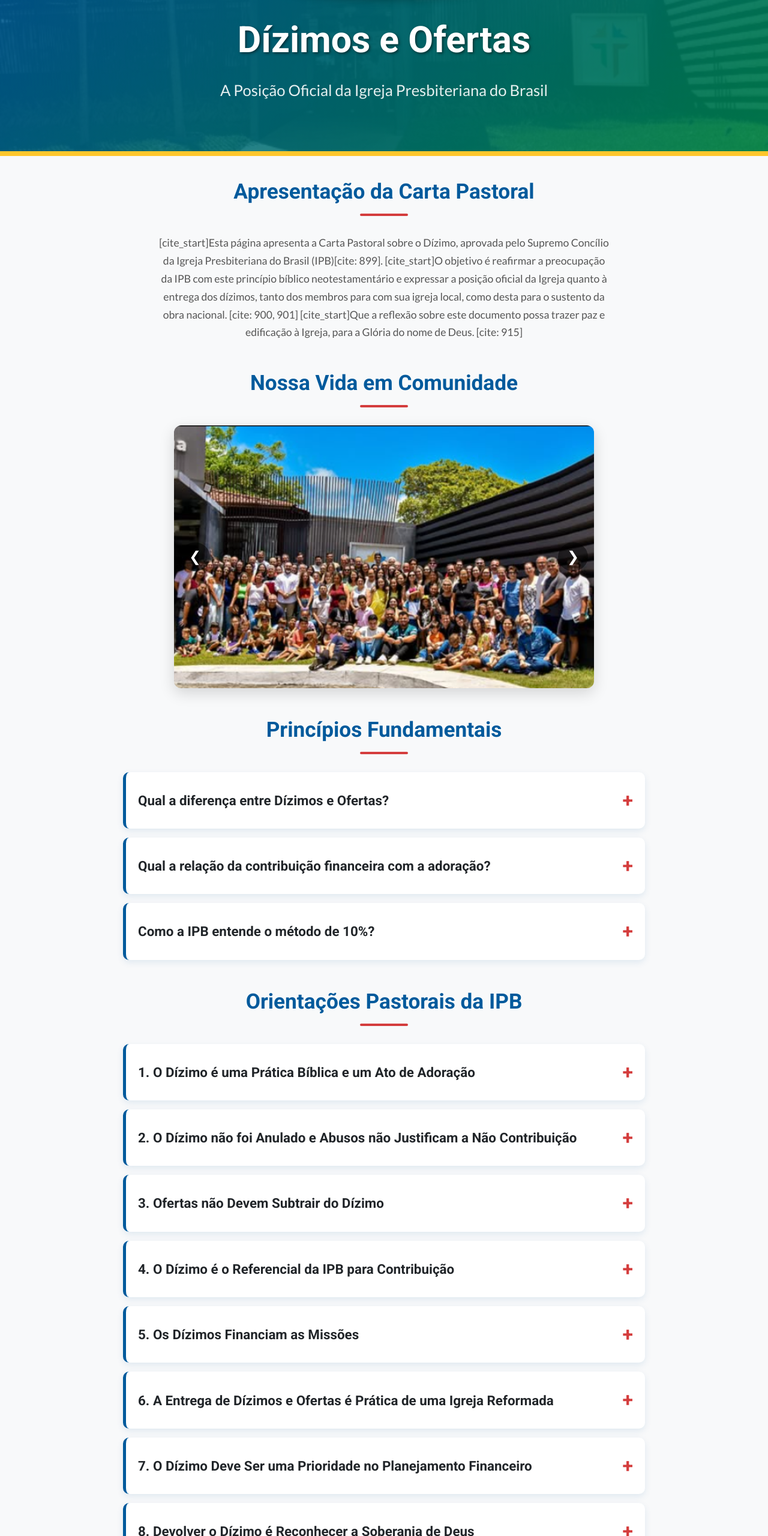
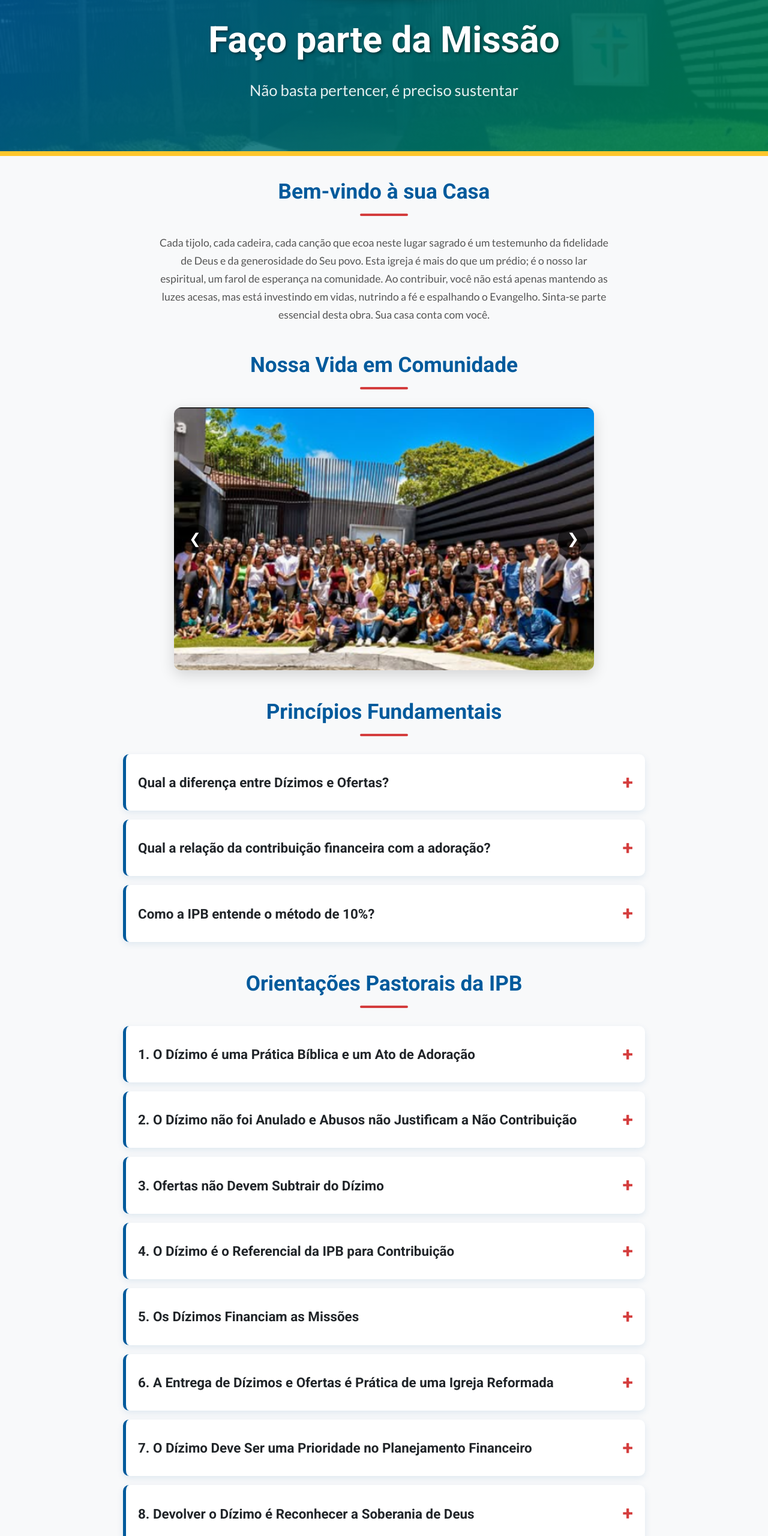
Before and after one commit to rodrigoniskier/dizimos, a plain HTML site: page index.html in a window 1280 px wide. Shown: the part 120-2680 px from the top of the page at 60% size. Drawn offline with Linux system fonts and the light colour scheme.

Commit message:
Update index.html

```diff
--- a/index.html
+++ b/index.html
@@ -3,7 +3,7 @@
 <head>
     <meta charset="UTF-8">
     <meta name="viewport" content="width=device-width, initial-scale=1.0">
-    <title>Carta Pastoral sobre Dízimos e Ofertas - IPB</title>
+    <title>Guia sobre Dízimos e Ofertas - Igreja Presbiteriana de Altiplano</title>
     <link rel="stylesheet" href="style.css">
     <link rel="preconnect" href="https://fonts.googleapis.com">
     <link rel="preconnect" href="https://fonts.gstatic.com" crossorigin>
@@ -14,16 +14,16 @@
     <header class="hero">
         <div class="hero-content">
             <img src="imagens/logo.jpg" alt="Logo da Igreja Presbiteriana de Altiplano" class="logo">
-            <h1>Dízimos e Ofertas</h1>
-            <p class="slogan">A Posição Oficial da Igreja Presbiteriana do Brasil</p>
+            <h1>Faço parte da Missão</h1>
+            <p class="slogan">Não basta pertencer, é preciso sustentar</p>
         </div>
     </header>
 
     <main>
         <section class="intro">
-            <h2>Apresentação da Carta Pastoral</h2>
+            <h2>Bem-vindo à sua Casa</h2>
             <p>
-                [cite_start]Esta página apresenta a Carta Pastoral sobre o Dízimo, aprovada pelo Supremo Concílio da Igreja Presbiteriana do Brasil (IPB)[cite: 899]. [cite_start]O objetivo é reafirmar a preocupação da IPB com este princípio bíblico neotestamentário e expressar a posição oficial da Igreja quanto à entrega dos dízimos, tanto dos membros para com sua igreja local, como desta para o sustento da obra nacional. [cite: 900, 901] [cite_start]Que a reflexão sobre este documento possa trazer paz e edificação à Igreja, para a Glória do nome de Deus. [cite: 915]
+                Cada tijolo, cada cadeira, cada canção que ecoa neste lugar sagrado é um testemunho da fidelidade de Deus e da generosidade do Seu povo. Esta igreja é mais do que um prédio; é o nosso lar espiritual, um farol de esperança na comunidade. Ao contribuir, você não está apenas mantendo as luzes acesas, mas está investindo em vidas, nutrindo a fé e espalhando o Evangelho. Sinta-se parte essencial desta obra. Sua casa conta com você.
             </p>
         </section>
 
@@ -51,11 +51,11 @@
             <article class="faq-item">
                 <h3 class="faq-question">Qual a diferença entre Dízimos e Ofertas?</h3>
                 <div class="faq-answer">
-                    [cite_start]<p>Tanto os dízimos quanto as ofertas são expressões de generosidade, rendição a Deus e adoração. [cite: 1002]</p>
-                    [cite_start]<p>A diferença essencial consiste na quantidade, regularidade e no propósito. [cite: 1003]</p>
+                    <p>Tanto os dízimos quanto as ofertas são expressões de generosidade, rendição a Deus e adoração.</p>
+                    <p>A diferença essencial consiste na quantidade, regularidade e no propósito.</p>
                     <ul>
-                        [cite_start]<li><strong>Dízimo:</strong> Etimologicamente, a palavra hebraica para dízimo (maser) significa "a décima parte de um todo". [cite: 945] [cite_start]Deveria ser dado regularmente como consequência do fruto do trabalho, num reconhecimento de que Deus é o sustentador de tudo, equivalendo a 10% da produção. [cite: 1004]</li>
-                        [cite_start]<li><strong>Ofertas:</strong> Não tinham a mesma regularidade ou valor pré-estabelecido. [cite: 1005] [cite_start]Eram esporádicas, de valores variáveis e para causas específicas (construção do tabernáculo, ofertas pela culpa, gratidão, etc.). [cite: 1007] [cite_start]Algumas vezes, as ofertas poderiam superar em muito o valor dos 10%. [cite: 1006]</li>
+                        <li><strong>Dízimo:</strong> Etimologicamente, a palavra hebraica para dízimo (maser) significa "a décima parte de um todo". Deveria ser dado regularmente como consequência do fruto do trabalho, num reconhecimento de que Deus é o sustentador de tudo, equivalendo a 10% da produção.</li>
+                        <li><strong>Ofertas:</strong> Não tinham a mesma regularidade ou valor pré-estabelecido. Eram esporádicas, de valores variáveis e para causas específicas (construção do tabernáculo, ofertas pela culpa, gratidão, etc.). Algumas vezes, as ofertas poderiam superar em muito o valor dos 10%.</li>
                     </ul>
                 </div>
             </article>
@@ -63,17 +63,17 @@
             <article class="faq-item">
                 <h3 class="faq-question">Qual a relação da contribuição financeira com a adoração?</h3>
                 <div class="faq-answer">
-                    [cite_start]<p>A principal coisa a se considerar é que a contribuição financeira no cenário religioso não tem a ver essencialmente com suprir necessidades, mas com adoração no coração. [cite: 1011] [cite_start]A contribuição não deve ser feita simplesmente porque existe uma demanda, mas porque dar reflete desprendimento, veneração, devoção e culto. [cite: 1012, 1013]</p>
-                    [cite_start]<p>A primeira vez que a palavra "oferta" aparece na Bíblia é em Gênesis 4, no contexto do primeiro registro de adoração a Yahweh, onde Abel oferece um sacrifício mais excelente que Caim. [cite: 1015, 1017] [cite_start]A contribuição foi aceita porque a adoração foi aceita. [cite: 1019] [cite_start]Oferta tem a ver com adoração. [cite: 1021]</p>
-                    [cite_start]<p>Da mesma forma, as primeiras citações de "dízimo", com Abraão e Jacó, ocorrem em um contexto de adoração primitiva, como um ato de reconhecimento da generosidade de Yahweh. [cite: 1023, 1045]</p>
+                    <p>A principal coisa a se considerar é que a contribuição financeira no cenário religioso não tem a ver essencialmente com suprir necessidades, mas com adoração no coração. A contribuição não deve ser feita simplesmente porque existe uma demanda, mas porque dar reflete desprendimento, veneração, devoção e culto.</p>
+                    <p>A primeira vez que a palavra "oferta" aparece na Bíblia é em Gênesis 4, no contexto do primeiro registro de adoração a Yahweh, onde Abel oferece um sacrifício mais excelente que Caim. A contribuição foi aceita porque a adoração foi aceita. Oferta tem a ver com adoração.</p>
+                    <p>Da mesma forma, as primeiras citações de "dízimo", com Abraão e Jacó, ocorrem em um contexto de adoração primitiva, como um ato de reconhecimento da generosidade de Yahweh.</p>
                 </div>
             </article>
 
             <article class="faq-item">
                 <h3 class="faq-question">Como a IPB entende o método de 10%?</h3>
                 <div class="faq-answer">
-                    [cite_start]<p>A Igreja Presbiteriana do Brasil (IPB) entende que o dízimo é uma prática bíblica para o povo de Deus em todos os tempos. [cite: 1173] [cite_start]O método de 10% é considerado o mais eficaz por revelar entendimento bíblico, respeito à forma de governo, equidade, generosidade e proporcionalidade entre todas as igrejas. [cite: 1178]</p>
-                    [cite_start]<p>Assim como os membros contribuem com 10% de sua renda, as igrejas, por sua vez, contribuem para a sua denominação com 10% de sua arrecadação. [cite: 1179] [cite_start]Essa contribuição ao Supremo Concílio permite o desenvolvimento, maturação e crescimento da denominação, financiando projetos missionários, o ensino teológico, o patrimônio das igrejas locais e a ação social. [cite: 1189, 1190, 1191, 1193]</p>
+                    <p>A Igreja Presbiteriana do Brasil (IPB) entende que o dízimo é uma prática bíblica para o povo de Deus em todos os tempos. O método de 10% é considerado o mais eficaz por revelar entendimento bíblico, respeito à forma de governo, equidade, generosidade e proporcionalidade entre todas as igrejas.</p>
+                    <p>Assim como os membros contribuem com 10% de sua renda, as igrejas, por sua vez, contribuem para a sua denominação com 10% de sua arrecadação. Essa contribuição ao Supremo Concílio permite o desenvolvimento, maturação e crescimento da denominação, financiando projetos missionários, o ensino teológico, o patrimônio das igrejas locais e a ação social.</p>
                 </div>
             </article>
 
@@ -85,70 +85,70 @@
             <article class="faq-item">
                 <h3 class="faq-question">1. O Dízimo é uma Prática Bíblica e um Ato de Adoração</h3>
                 <div class="faq-answer">
-                    [cite_start]<p>A prática piedosa dos membros da igreja na entrega do dízimo é algo bíblico, requerido de todo crente, e que revela o correto entendimento sobre Deus e a sua Providência, sobre o homem e sua dependência, e é um ato de adoração cristocêntrica, portanto, deve fazer parte da rotina do povo de Deus. [cite: 1199]</p>
+                    <p>A prática piedosa dos membros da igreja na entrega do dízimo é algo bíblico, requerido de todo crente, e que revela o correto entendimento sobre Deus e a sua Providência, sobre o homem e sua dependência, e é um ato de adoração cristocêntrica, portanto, deve fazer parte da rotina do povo de Deus.</p>
                 </div>
             </article>
 
             <article class="faq-item">
                 <h3 class="faq-question">2. O Dízimo não foi Anulado e Abusos não Justificam a Não Contribuição</h3>
                 <div class="faq-answer">
-                    [cite_start]<p>O dízimo antecede a lei, é regulamentado na Lei, e como tal foi cumprido em Cristo, mas não anulado do caminho de santidade. [cite: 1200] [cite_start]É parte da lei moral de Deus e ratificado pelo Senhor da Igreja. [cite: 1200] [cite_start]Portanto, é descabido todo comentário demeritório à sua prática. [cite: 1200] [cite_start]Os abusos de outros grupos religiosos ou casos isolados de má administração não devem ser vistos como desculpa para membros e igrejas não contribuírem com seus dízimos. [cite: 1200]</p>
+                    <p>O dízimo antecede a lei, é regulamentado na Lei, e como tal foi cumprido em Cristo, mas não anulado do caminho de santidade. É parte da lei moral de Deus e ratificado pelo Senhor da Igreja. Portanto, é descabido todo comentário demeritório à sua prática. Os abusos de outros grupos religiosos ou casos isolados de má administração não devem ser vistos como desculpa para membros e igrejas não contribuírem com seus dízimos.</p>
                 </div>
             </article>
 
             <article class="faq-item">
                 <h3 class="faq-question">3. Ofertas não Devem Subtrair do Dízimo</h3>
                 <div class="faq-answer">
-                    [cite_start]<p>As ofertas diferem do dízimo e são também requeridas como ato de adoração para fins específicos. [cite: 1201] [cite_start]Não se deve, no afã de querer ofertar para alguma causa nobre, usar o dinheiro do dízimo mensal para esta oferta. [cite: 1202] [cite_start]As ofertas devem ser livres e conforme propor no coração, mas jamais subtraindo do dízimo. [cite: 1203]</p>
+                    <p>As ofertas diferem do dízimo e são também requeridas como ato de adoração para fins específicos. Não se deve, no afã de querer ofertar para alguma causa nobre, usar o dinheiro do dízimo mensal para esta oferta. As ofertas devem ser livres e conforme propor no coração, mas jamais subtraindo do dízimo.</p>
                 </div>
             </article>
 
             <article class="faq-item">
                 <h3 class="faq-question">4. O Dízimo é o Referencial da IPB para Contribuição</h3>
                 <div class="faq-answer">
-                    [cite_start]<p>A IPB deve usar o dízimo como referencial ideal de percentual para estabelecer a contribuição das Igrejas ao Supremo Concílio (SC-IPB). [cite: 1204] [cite_start]Portanto, todas as igrejas e congregações devem enviar fiel, mensal e proporcionalmente, 10% de sua arrecadação de dízimos e ofertas ao Supremo Concílio. [cite: 1205]</p>
+                    <p>A IPB deve usar o dízimo como referencial ideal de percentual para estabelecer a contribuição das Igrejas ao Supremo Concílio (SC-IPB). Portanto, todas as igrejas e congregações devem enviar fiel, mensal e proporcionalmente, 10% de sua arrecadação de dízimos e ofertas ao Supremo Concílio.</p>
                 </div>
             </article>
 
             <article class="faq-item">
                 <h3 class="faq-question">5. Os Dízimos Financiam as Missões</h3>
                 <div class="faq-answer">
-                    [cite_start]<p>O financiamento das missões por parte da IPB é feito com os recursos recebidos das igrejas locais, fruto da generosidade e desprendimento dos crentes fiéis em suas contribuições (dízimos e ofertas). [cite: 1206, 1209] [cite_start]Portanto, contribuir sistematicamente é de grande importância para preparar e enviar missionários. [cite: 1210]</p>
+                    <p>O financiamento das missões por parte da IPB é feito com os recursos recebidos das igrejas locais, fruto da generosidade e desprendimento dos crentes fiéis em suas contribuições (dízimos e ofertas). Portanto, contribuir sistematicamente é de grande importância para preparar e enviar missionários.</p>
                 </div>
             </article>
 
             <article class="faq-item">
                 <h3 class="faq-question">6. A Entrega de Dízimos e Ofertas é Prática de uma Igreja Reformada</h3>
                 <div class="faq-answer">
-                    [cite_start]<p>A entrega de dízimos e ofertas faz parte da práxis de uma igreja verdadeiramente reformada, portanto, todas as Igrejas devem se enquadrar neste dispositivo. [cite: 1211]</p>
+                    <p>A entrega de dízimos e ofertas faz parte da práxis de uma igreja verdadeiramente reformada, portanto, todas as Igrejas devem se enquadrar neste dispositivo.</p>
                 </div>
             </article>
 
             <article class="faq-item">
                 <h3 class="faq-question">7. O Dízimo Deve Ser uma Prioridade no Planejamento Financeiro</h3>
                 <div class="faq-answer">
-                    [cite_start]<p>A devolução do dízimo não deve ser deixada como uma das últimas prioridades. [cite: 1212] [cite_start]Pelo contrário, o dízimo deve fazer parte inicial de todo bom planejamento financeiro, e sua efetivação é um ato de fé. [cite: 1213]</p>
+                    <p>A devolução do dízimo não deve ser deixada como uma das últimas prioridades. Pelo contrário, o dízimo deve fazer parte inicial de todo bom planejamento financeiro, e sua efetivação é um ato de fé.</p>
                 </div>
             </article>
 
             <article class="faq-item">
                 <h3 class="faq-question">8. Devolver o Dízimo é Reconhecer a Soberania de Deus</h3>
                 <div class="faq-answer">
-                    [cite_start]<p>A entrega do dízimo como ato de adoração revela a compreensão bíblica de que Deus é o dono de todas as coisas e nós somos apenas seus mordomos. [cite: 1214] [cite_start]Devemos reconhecer que tudo que temos e somos vem das mãos de Deus, por isso, não "pagamos" o dízimo, mas sim, devolvemos parte daquilo que Deus nos deu. [cite: 1215]</p>
+                    <p>A entrega do dízimo como ato de adoração revela a compreensão bíblica de que Deus é o dono de todas as coisas e nós somos apenas seus mordomos. Devemos reconhecer que tudo que temos e somos vem das mãos de Deus, por isso, não "pagamos" o dízimo, mas sim, devolvemos parte daquilo que Deus nos deu.</p>
                 </div>
             </article>
 
             <article class="faq-item">
                 <h3 class="faq-question">9. Os Oficiais da Igreja Devem ser Fiéis na Entrega do Dízimo</h3>
                 <div class="faq-answer">
-                    [cite_start]<p>Não apenas os membros, mas principalmente os oficiais (presbíteros, diáconos e pastores) devem ser fiéis na entrega do dízimo, pois lidam diretamente com a arrecadação e gestão financeira da igreja. [cite: 1216] [cite_start]Seria uma grande incoerência cuidar de algo de que eles mesmos não participam. [cite: 1216] [cite_start]Portanto, todos, indistintamente, devem entregar seu dízimo na igreja. [cite: 1217]</p>
+                    <p>Não apenas os membros, mas principalmente os oficiais (presbíteros, diáconos e pastores) devem ser fiéis na entrega do dízimo, pois lidam diretamente com a arrecadação e gestão financeira da igreja. Seria uma grande incoerência cuidar de algo de que eles mesmos não participam. Portanto, todos, indistintamente, devem entregar seu dízimo na igreja.</p>
                 </div>
             </article>
 
             <article class="faq-item">
                 <h3 class="faq-question">10. A Fidelidade nos Dízimos Glorifica a Deus e Alarga o Reino</h3>
                 <div class="faq-answer">
-                    [cite_start]<p>Quando um crente é fiel na entrega do seu dízimo, e por sua vez, a sua Igreja compreende a sua responsabilidade para com a IPB, o nome de Jesus é glorificado, as fronteiras do Seu Reino são alargadas, Deus se agrada do desprendimento do seu povo e o abençoa graciosamente. [cite: 1218] [cite_start]Portanto, sejamos encontrados fiéis! [cite: 1219]</p>
+                    <p>Quando um crente é fiel na entrega do seu dízimo, e por sua vez, a sua Igreja compreende a sua responsabilidade para com a IPB, o nome de Jesus é glorificado, as fronteiras do Seu Reino são alargadas, Deus se agrada do desprendimento do seu povo e o abençoa graciosamente. Portanto, sejamos encontrados fiéis!</p>
                 </div>
             </article>
 
@@ -160,42 +160,42 @@
             <article class="faq-item">
                 <h3 class="faq-question">Objeção 1: "O dízimo é da lei mosaica, e o cristão está desobrigado."</h3>
                 <div class="faq-answer">
-                    [cite_start]<p><strong>Resposta:</strong> As Escrituras ensinam que a prática do dízimo precede a instituição da lei, sendo comum entre os patriarcas como Abraão e Jacó. [cite: 1227] [cite_start]A entrega do dízimo diz respeito à relação do crente com o seu Senhor, pois é um reconhecimento prático de que tudo pertence a Deus e do seu senhorio sobre a vida dos seus servos. [cite: 1228]</p>
+                    <p><strong>Resposta:</strong> As Escrituras ensinam que a prática do dízimo precede a instituição da lei, sendo comum entre os patriarcas como Abraão e Jacó. A entrega do dízimo diz respeito à relação do crente com o seu Senhor, pois é um reconhecimento prático de que tudo pertence a Deus e do seu senhorio sobre a vida dos seus servos.</p>
                 </div>
             </article>
 
             <article class="faq-item">
                 <h3 class="faq-question">Objeção 2: "Jesus condenou o dízimo entregue pelos fariseus."</h3>
                 <div class="faq-answer">
-                    [cite_start]<p><strong>Resposta:</strong> Na verdade, o que Jesus condenou não foi o dízimo, mas a atitude dos fariseus em observar a entrega nos mínimos detalhes e negligenciar a justiça, a misericórdia e a fé. [cite: 1229, 1230] [cite_start]Além do mais, as palavras de Jesus, "devíeis, porém, fazer estas coisas, sem omitir aquelas", indicam sua aprovação à prática da entrega dos dízimos. [cite: 1231]</p>
+                    <p><strong>Resposta:</strong> Na verdade, o que Jesus condenou não foi o dízimo, mas a atitude dos fariseus em observar a entrega nos mínimos detalhes e negligenciar a justiça, a misericórdia e a fé. Além do mais, as palavras de Jesus, "devíeis, porém, fazer estas coisas, sem omitir aquelas", indicam sua aprovação à prática da entrega dos dízimos.</p>
                 </div>
             </article>
 
             <article class="faq-item">
                 <h3 class="faq-question">Objeção 3: "A única referência sobre o dízimo nas epístolas é um comentário sobre o sistema levítico."</h3>
                 <div class="faq-answer">
-                    [cite_start]<p><strong>Resposta:</strong> É verdade que a única referência literal nas epístolas se encontra em Hebreus. [cite: 1238] [cite_start]Contudo, o argumento do escritor é que o sacerdócio de Jesus é superior ao levítico. [cite: 1239] [cite_start]Ao entregar o dízimo a Melquisedeque (figura de Cristo), o crente Abraão o entregou a Cristo. [cite: 1241] [cite_start]Ao invés de provar a ilegitimidade, essa referência parece confirmá-la. [cite: 1242]</p>
+                    <p><strong>Resposta:</strong> É verdade que a única referência literal nas epístolas se encontra em Hebreus. Contudo, o argumento do escritor é que o sacerdócio de Jesus é superior ao levítico. Ao entregar o dízimo a Melquisedeque (figura de Cristo), o crente Abraão o entregou a Cristo. Ao invés de provar a ilegitimidade, essa referência parece confirmá-la.</p>
                 </div>
             </article>
 
             <article class="faq-item">
                 <h3 class="faq-question">Objeção 4: "A contribuição no Novo Testamento é voluntária e não proporcional."</h3>
                 <div class="faq-answer">
-                    [cite_start]<p><strong>Resposta:</strong> Não existe nenhuma contradição entre o ato voluntário e a entrega proporcional. [cite: 1245] [cite_start]Ao escrever sobre os macedônios, Paulo afirma que "na medida de suas posses e mesmo acima delas, se mostraram voluntários" (2ª Coríntios 8:3). [cite: 1246] [cite_start]Com isso eles agiram voluntária e proporcionalmente. [cite: 1247] [cite_start]O princípio da proporcionalidade indica que a condição financeira não é o critério determinante. [cite: 1248]</p>
+                    <p><strong>Resposta:</strong> Não existe nenhuma contradição entre o ato voluntário e a entrega proporcional. Ao escrever sobre os macedônios, Paulo afirma que "na medida de suas posses e mesmo acima delas, se mostraram voluntários" (2ª Coríntios 8:3). Com isso eles agiram voluntária e proporcionalmente. O princípio da proporcionalidade indica que a condição financeira não é o critério determinante.</p>
                 </div>
             </article>
 
             <article class="faq-item">
                 <h3 class="faq-question">Objeção 5: "Não há referências da observância do dízimo na igreja primitiva."</h3>
                 <div class="faq-answer">
-                    [cite_start]<p><strong>Resposta:</strong> Um exame da história da igreja primitiva revelará que essa afirmação é imprecisa. [cite: 1254] [cite_start]Randy Alcorn demonstra como Irineu, bem como Agostinho e Jerônimo, enfatizavam o dever do cristão em contribuir por meio dos dízimos e ofertas. [cite: 1254]</p>
+                    <p><strong>Resposta:</strong> Um exame da história da igreja primitiva revelará que essa afirmação é imprecisa. Randy Alcorn demonstra como Irineu, bem como Agostinho e Jerônimo, enfatizavam o dever do cristão em contribuir por meio dos dízimos e ofertas.</p>
                 </div>
             </article>
 
             <article class="faq-item">
                 <h3 class="faq-question">Objeção 6: "Exigir contribuições dos cristãos é legalismo."</h3>
                 <div class="faq-answer">
-                    [cite_start]<p><strong>Resposta:</strong> Liberdade cristã não significa autonomia. [cite: 1256] [cite_start]A consciência cristã é serva da Palavra de Deus. [cite: 1256] [cite_start]Em Cristo, seu povo é liberto da maldição da lei, mas isso não significa viver sem normas, inclusive no que diz respeito às contribuições. [cite: 1259, 1260] [cite_start]Esse exercício é, primeiramente, um reconhecimento da soberania de Deus e uma demonstração de que a obediência ao Senhor ocupa o centro de sua atenção. [cite: 1262]</p>
+                    <p><strong>Resposta:</strong> Liberdade cristã não significa autonomia. A consciência cristã é serva da Palavra de Deus. Em Cristo, seu povo é liberto da maldição da lei, mas isso não significa viver sem normas, inclusive no que diz respeito às contribuições. Esse exercício é, primeiramente, um reconhecimento da soberania de Deus e uma demonstração de que a obediência ao Senhor ocupa o centro de sua atenção.</p>
                 </div>
             </article>
         </section>
```
